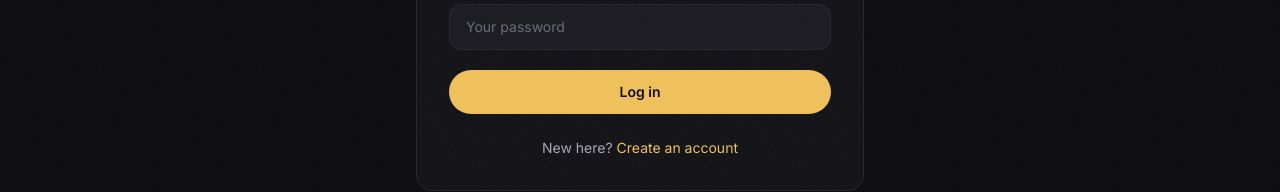
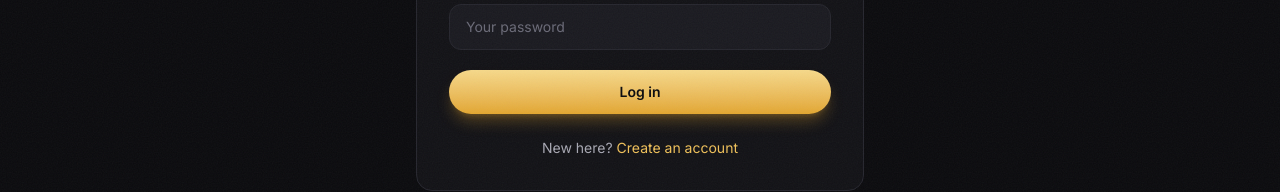
Before and after one commit to realjeffvictor/sabi-studio, a React (Vite) app: page /login in a window 1280 px wide. Shown: the part 400-592 px from the top of the page. Built offline with nearby package versions, Linux system fonts and the light colour scheme; no server answers.

Commit message:
Updating button styles

```diff
--- a/src/components/ui/Button.tsx
+++ b/src/components/ui/Button.tsx
@@ -1,18 +1,10 @@
 import type { ButtonHTMLAttributes } from 'react'
 import Spinner from './Spinner'
+import { buttonClass, type ButtonVariant } from './buttonStyles'
 
 type Props = ButtonHTMLAttributes<HTMLButtonElement> & {
-  variant?: 'primary' | 'ghost' | 'danger'
+  variant?: ButtonVariant
   loading?: boolean
-}
-
-const base =
-  'inline-flex items-center justify-center gap-2 rounded-full px-6 py-3 text-sm font-semibold transition focus:outline-none focus-visible:ring-2 focus-visible:ring-gold-400 disabled:cursor-not-allowed disabled:opacity-60'
-
-const variants = {
-  primary: 'bg-gold-400 text-ink-950 hover:bg-gold-300',
-  ghost: 'border border-ink-700 text-ink-100 hover:border-gold-400 hover:text-gold-300',
-  danger: 'border border-red-500/40 text-red-400 hover:bg-red-500/10',
 }
 
 export default function Button({
@@ -27,7 +19,7 @@ export default function Button({
     <button
       {...rest}
       disabled={disabled || loading}
-      className={`${base} ${variants[variant]} ${className}`}
+      className={buttonClass(variant, className)}
     >
       {loading && <Spinner size={16} className="text-current" />}
       {children}
--- /dev/null
+++ b/src/components/ui/buttonStyles.ts
@@ -0,0 +1,16 @@
+export type ButtonVariant = 'primary' | 'ghost' | 'danger'
+
+const base =
+  'group relative isolate inline-flex items-center justify-center gap-2 overflow-hidden rounded-full px-6 py-3 text-sm font-semibold transition duration-200 focus:outline-none focus-visible:ring-2 focus-visible:ring-gold-300 focus-visible:ring-offset-2 focus-visible:ring-offset-ink-950 disabled:cursor-not-allowed disabled:opacity-60'
+
+const variants: Record<ButtonVariant, string> = {
+  primary:
+    'bg-linear-to-b from-gold-300 to-gold-500 text-ink-950 shadow-lg shadow-gold-500/30 hover:-translate-y-0.5 hover:shadow-xl hover:shadow-gold-500/40 active:translate-y-0 before:absolute before:inset-0 before:-z-10 before:-translate-x-full before:bg-linear-to-r before:from-transparent before:via-white/40 before:to-transparent before:transition-transform before:duration-700 hover:before:translate-x-full',
+  ghost:
+    'border border-white/15 bg-white/5 text-ink-100 backdrop-blur hover:border-gold-400/60 hover:bg-white/10 hover:text-gold-300',
+  danger: 'border border-red-500/40 text-red-400 hover:bg-red-500/10',
+}
+
+export function buttonClass(variant: ButtonVariant, extra = ''): string {
+  return `${base} ${variants[variant]} ${extra}`
+}
```
